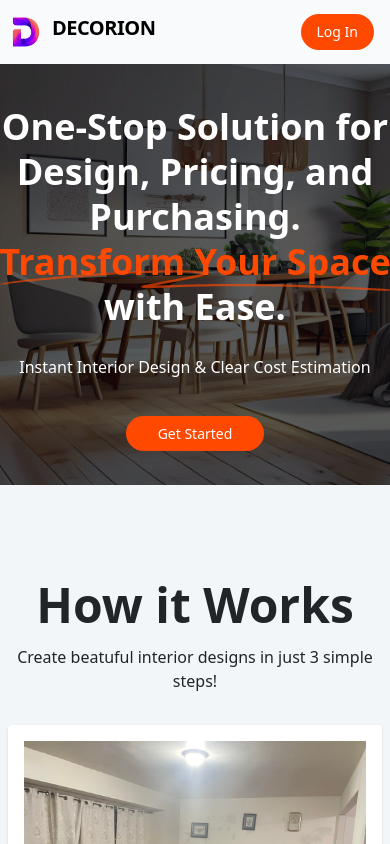
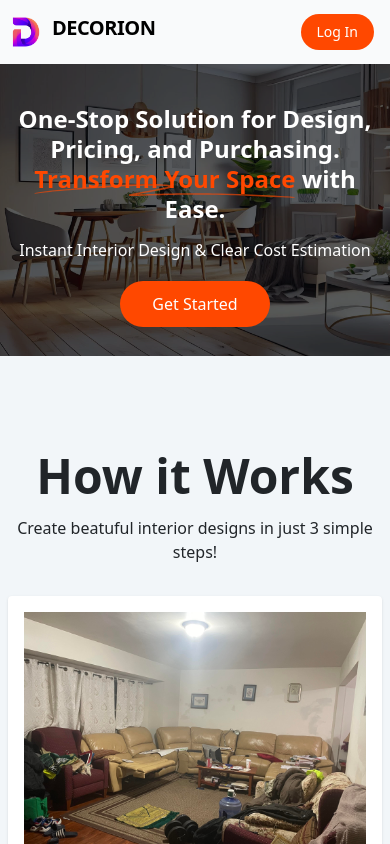
Before and after one commit to mahmud13/home-decorion, a Next.js app: page / in a window 390 px wide. Shown: the top 844 px of the page. Built offline with nearby package versions, Linux system fonts and the light colour scheme.

Commit message:
hero area responsive

```diff
--- a/components/Header.tsx
+++ b/components/Header.tsx
@@ -9,7 +9,7 @@ export default function Header() {
       <div className="bg-[url('/header-bg.jpg')] md:h-screen bg-cover bg-no-repeat">
         <div className="h-full bg-gray-950/30 backdrop-brightness-50 text-white py-10 md:py-0">
           <div className="max-w-7xl h-full mx-auto px-2 sm:px-6 lg:px-8 flex flex-col justify-center items-center md:items-start">
-            <h1 className="max-w-4xl text-center md:text-start font-display leading-tight md:leading-snug font-bold tracking-normal text-4xl md:text-6xl">
+            <h1 className="max-w-4xl text-center md:text-start font-display leading-tight md:leading-snug lg:leading-normal font-bold tracking-normal text-2xl md:text-4xl lg:text-6xl">
               <span>
                 One-Stop Solution for Design, Pricing, and Purchasing.{' '}
               </span>
@@ -19,13 +19,13 @@ export default function Header() {
               </span>{' '}
               with Ease.
             </h1>
-            <h2 className="mt-6 md:mt-02 max-w-xl text-base md:text-xl text-center md:text-start  text-white leading-7">
+            <h2 className="mt-3 md:mt-5 max-w-xl text-base md:text-lg text-center md:text-start  text-white leading-7">
               <span>Instant Interior Design & Clear Cost Estimation</span>
             </h2>
-            <div className="mt-10 ">
+            <div className="mt-7 md:mt-10 ">
               <Link
                 href={'/dream'}
-                className="bg-[#ff4800] text-white  hover:bg-[rgb(74,199,40)] hover:text-white rounded-full transition-all px-8 md:px-10 py-2 md:py-3 text-sm font-medium">
+                className="bg-[#ff4800] text-white  hover:bg-[rgb(74,199,40)] hover:text-white rounded-full transition-all px-8 md:px-10 py-3 md:py-3 text-base font-medium">
                 Get Started
               </Link>
             </div>
```
